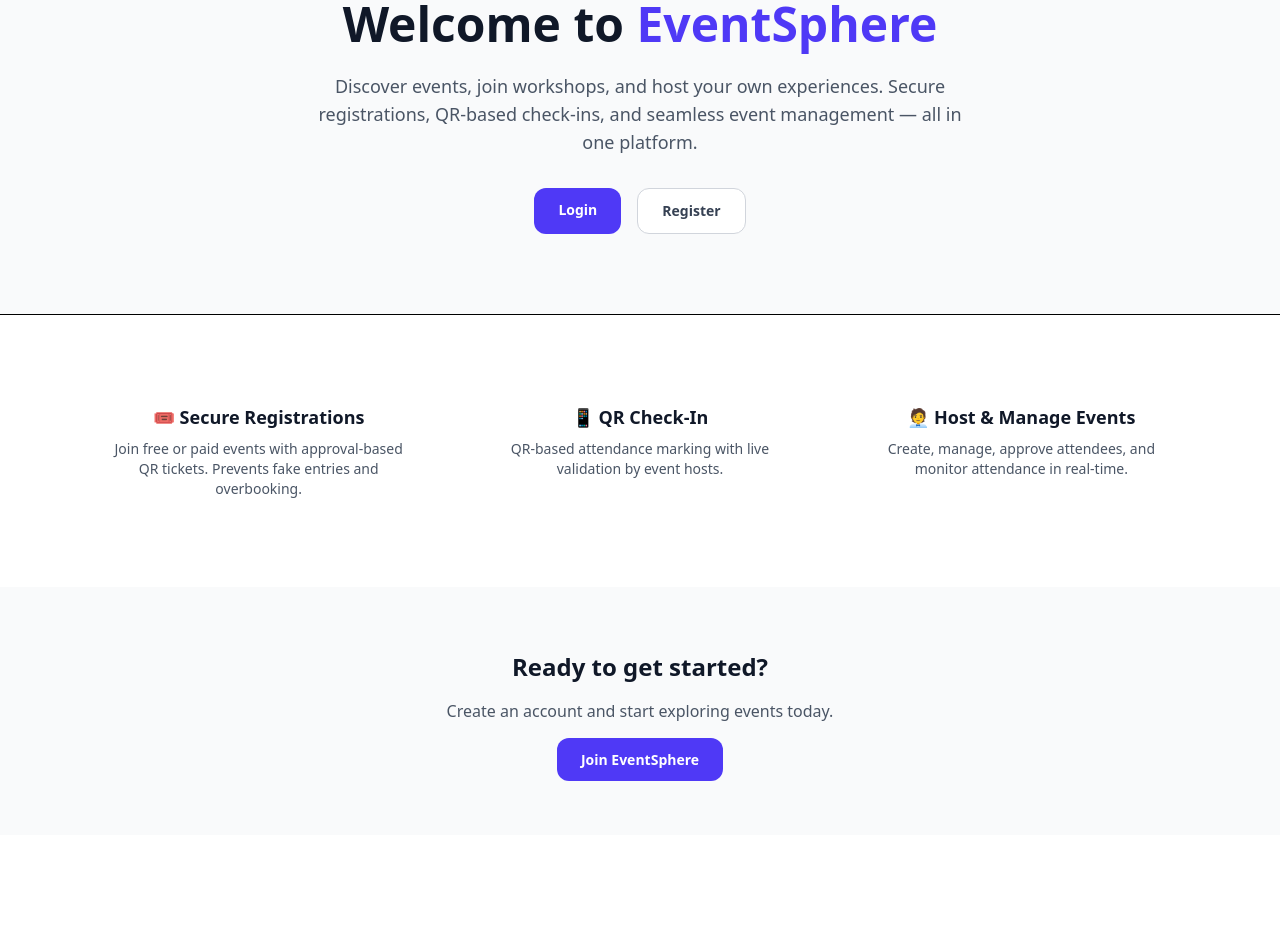
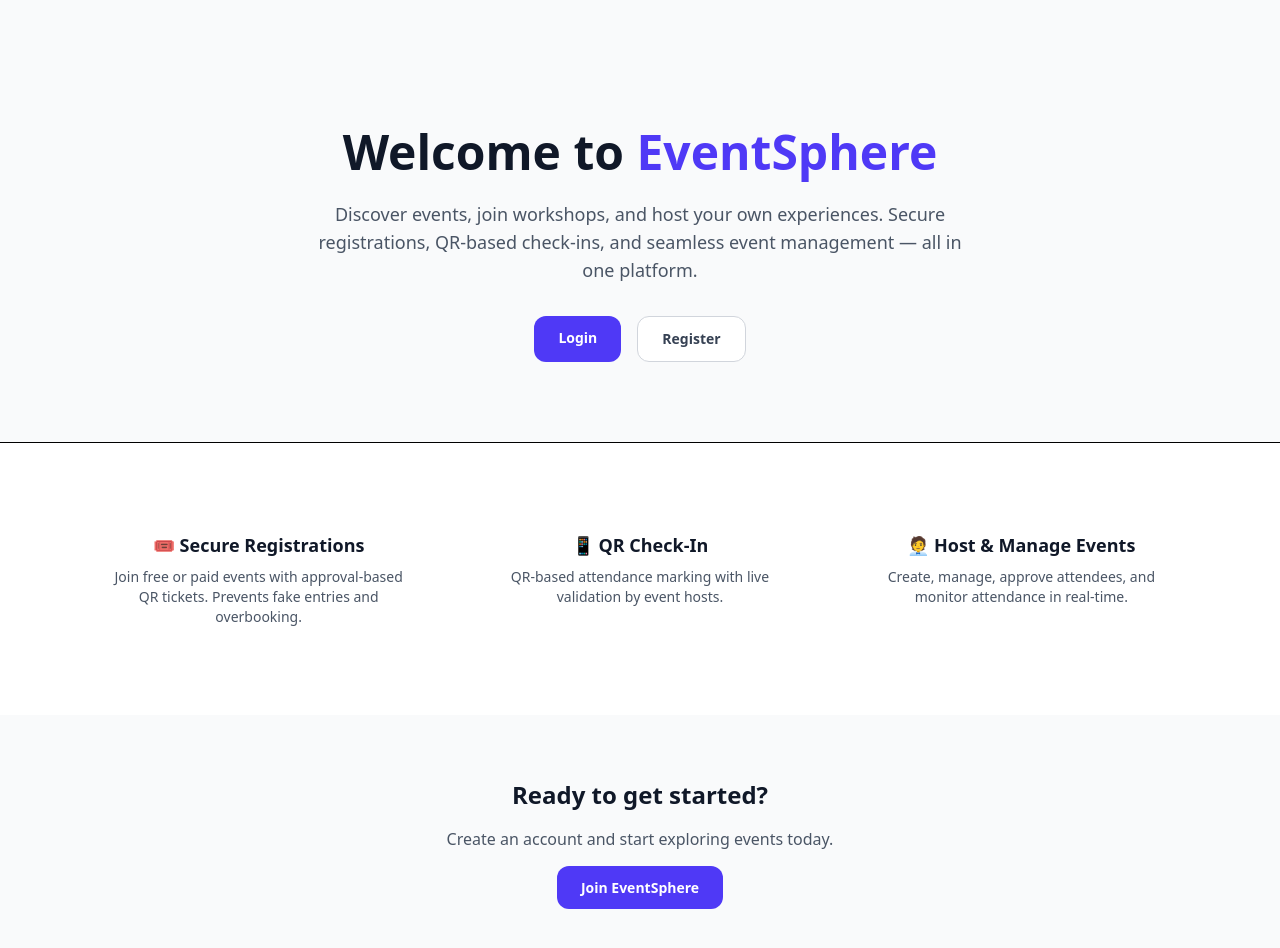
Before and after one commit to alanmathew190/EventManagementSystem, a React (Vite) app in the folder frontend/: page / in a window 1280 px wide. Shown: the top 948 px of the page. Before the commit the page ends 835 px from the top, so only its background shows below. Built offline with nearby package versions, Linux system fonts and the light colour scheme; no server answers.

Commit message:
update  home

```diff
--- a/frontend/src/pages/Home.jsx
+++ b/frontend/src/pages/Home.jsx
@@ -8,7 +8,7 @@ export default function Home() {
   return (
     <div className="min-h-screen bg-gray-50 flex flex-col justify-center">
       {/* 🔷 Hero Section */}
-      <section className="max-w-5xl mx-auto px-6 text-center">
+      <section className="max-w-5xl mx-auto px-6 pt-24 md:pt-32 text-center">
         <h1 className="text-4xl md:text-5xl font-bold text-gray-900 mb-6">
           Welcome to <span className="text-indigo-600">EventSphere</span>
         </h1>
```
